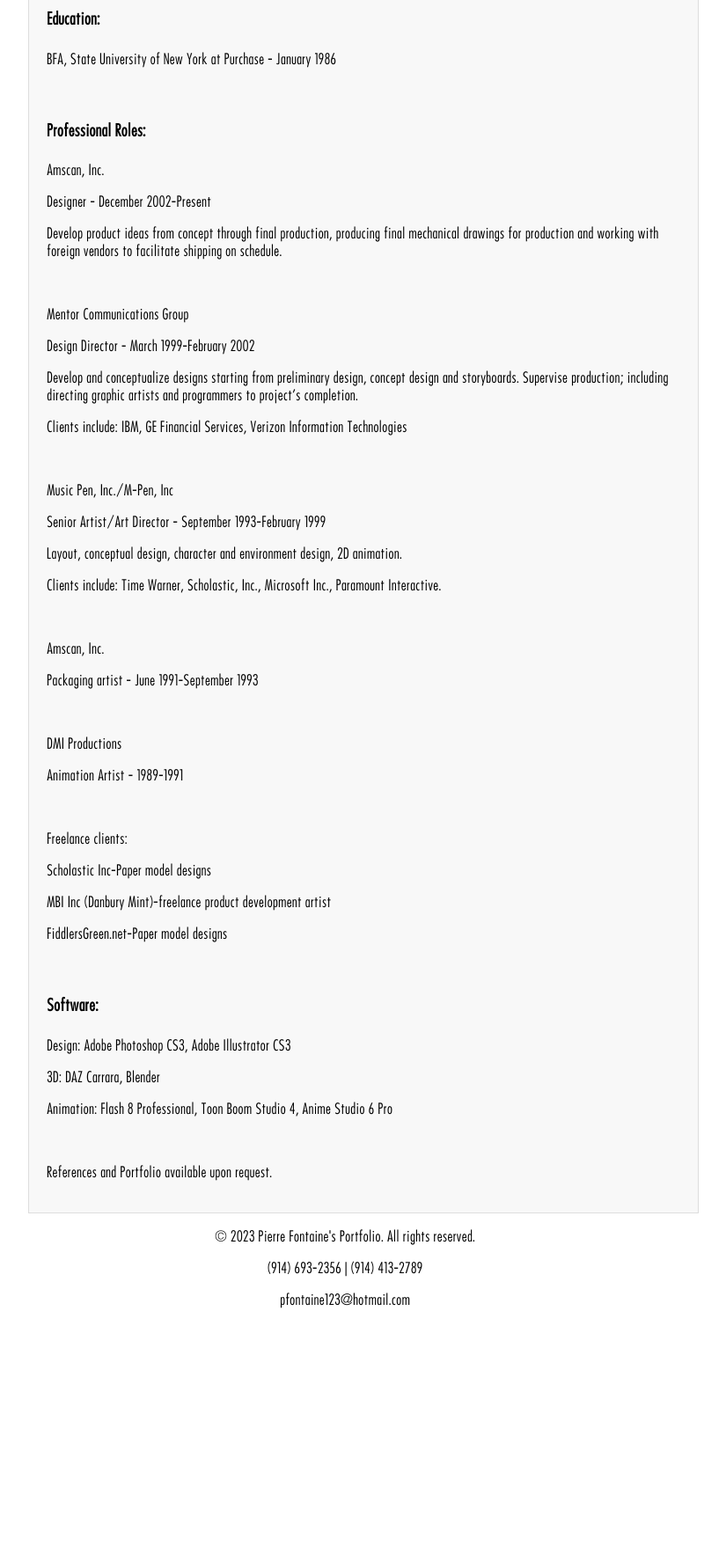
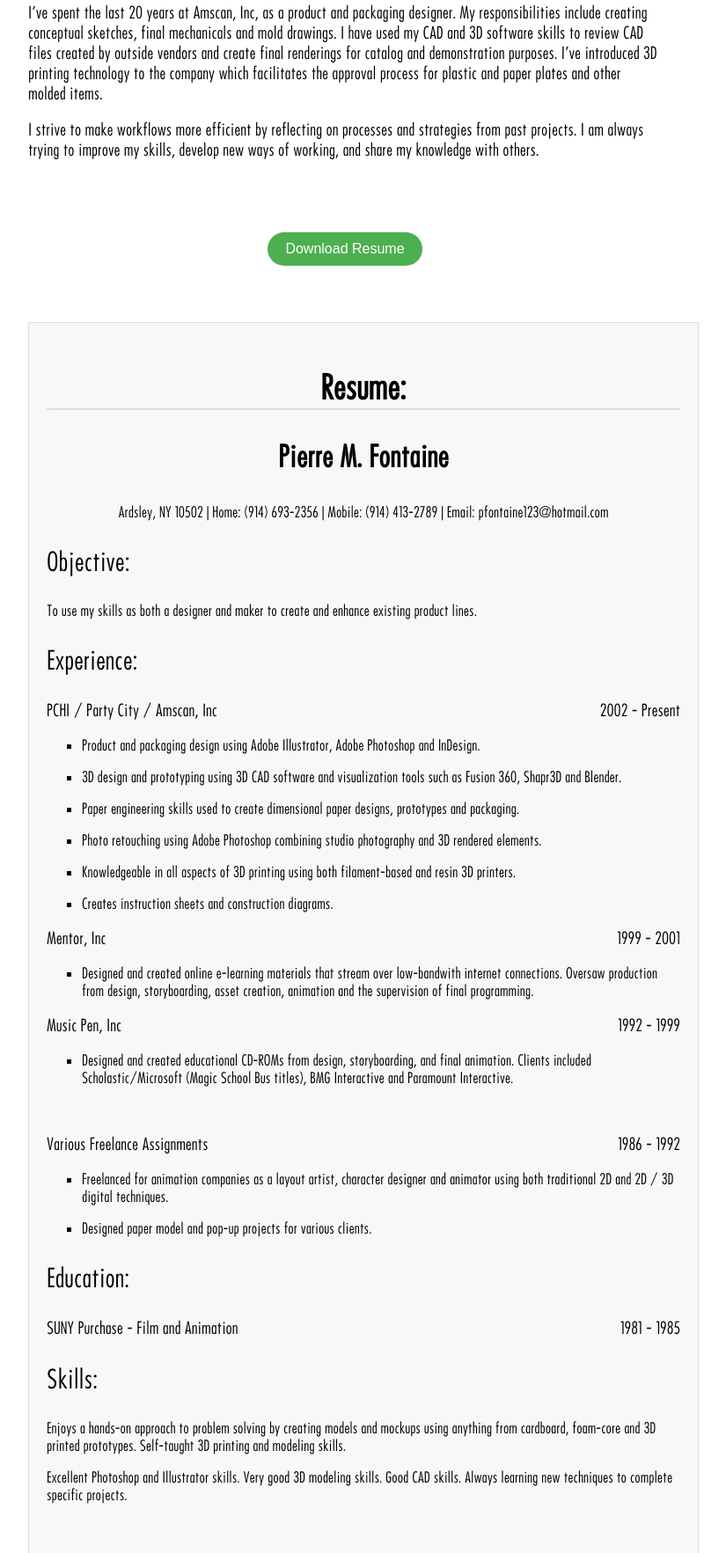
Before and after one commit to Ed-Ryan/Ed-Ryan.github.io, a plain HTML site: page aboutme.html in a window 1280 px wide. Shown: the part 584-2349 px from the top of the page at 88% size, without its empty margins (248-1073 px from the left). Before the commit the page ends 2087 px from the top, so only its background shows below. Drawn offline with Linux system fonts and the light colour scheme.

Commit message:
Last changes

```diff
--- a/aboutme.html
+++ b/aboutme.html
@@ -3,6 +3,25 @@
 <head>
   <title>Pierre Fontaine Portfolio</title>
   <link rel="stylesheet" id="stylesheet" href="pierre.css">
+  <style>
+    .button-container {
+      text-align: center;
+      margin-bottom: 20px;
+    }
+    .download-button {
+      background-color: #4CAF50; /* Green */
+      border: none;
+      color: white;
+      padding: 10px 20px;
+      text-align: center;
+      text-decoration: none;
+      display: inline-block;
+      font-size: 16px;
+      margin: 4px 2px;
+      cursor: pointer;
+      border-radius: 20px;
+    }
+  </style>
 </head>
 <body>
   <header>
@@ -16,45 +35,72 @@
     <a href="paper.html">Paper Engineering</a>
     <a href="design.html">Design</a>
   </nav><br><br>
-
+  <div style="text-align:left; width: 75%; margin: 0 12.5%;">
+    <p style="font-size:28px;">About Me:</p>
+    <p style="font-size:18px;">I am a creative and curious person who is always learning new processes, improving on old techniques and looking out for new trends in both design and technology.</p>
+    <p style="font-size:18px;">My talents include 2D and 3D illustration and animation, modelling, paper crafting, graphic design, photo retouching, and 3D printing.</p>
+    <p style="font-size:18px;">I studied 2D animation in college and spent the first 20 years of my professional career working both full-time and freelance for various animation companies. Seven of those years were spent at Music Pen, Inc, a leading multi-media company as a senior artist and animation supervisor working on projects for Microsoft and Paramount Interactive.</p>
+    <p style="font-size:18px;">I’ve spent the last 20 years at Amscan, Inc, as a product and packaging designer. My responsibilities include creating conceptual sketches, final mechanicals and mold drawings. I have used my CAD and 3D software skills to review CAD files created by outside vendors and create final renderings for catalog and demonstration purposes. I’ve introduced 3D printing technology to the company which facilitates the approval process for plastic and paper plates and other molded items.</p>
+    <p style="font-size:18px;">I strive to make workflows more efficient by reflecting on processes and strategies from past projects. I am always trying to improve my skills, develop new ways of working, and share my knowledge with others.</p>
+  </div><br><br>
+  <div class="button-container">
+    <br><a href="Pierre_Fontaine_resume.pdf" download><button class="download-button">Download Resume</button></a>
+  </div><br><br>
   <section id="about-resume">
-    <h2>Resume:</h2>
-    <h3 style="font-weight:bold;">Pierre M. Fontaine</h3>
-    <p style="text-align: center;">Animation, Illustration, Paper Models</p><br>
-    <p style="text-align: center;">Ardsley, NY 10502 | (914) 693-2356 | (914) 413-2789 | pfontaine123@hotmail.com | <a href="index.html">Website</a></p><br>
-    <h4 style="font-weight:bold;">Education:</h4>
-    <p>BFA, State University of New York at Purchase - January 1986</p><br>
-    <h4 style="font-weight: bold;">Professional Roles:</h4>
-    <p>Amscan, Inc.</p>
-    <p>Designer - December 2002-Present</p>
-    <p>Develop product ideas from concept through final production, producing final mechanical drawings for production and working with foreign vendors to facilitate shipping on schedule.</p><br>
-    <p>Mentor Communications Group</p>
-    <p>Design Director - March 1999-February 2002</p>
-    <p>Develop and conceptualize designs starting from preliminary design, concept design and storyboards.  Supervise production; including directing graphic artists and programmers to project’s completion.</p>
-    <p>Clients include: IBM, GE Financial Services, Verizon Information Technologies</p><br>
-    <p>Music Pen, Inc./M-Pen, Inc</p>
-    <p>Senior Artist/Art Director - September 1993-February 1999</p>
-    <p>Layout, conceptual design, character and environment design, 2D animation.</p>
-    <p>Clients include: Time Warner, Scholastic, Inc., Microsoft Inc., Paramount Interactive.</p><br>
-    <p>Amscan, Inc.</p>
-    <p>Packaging artist - June 1991-September 1993</p><br>
-    <p>DMI Productions</p>
-    <p>Animation Artist - 1989-1991</p><br>
-    <p>Freelance clients:</p>
-    <p>Scholastic Inc-Paper model designs</p>
-    <p>MBI Inc (Danbury Mint)-freelance product development artist</p>
-    <p>FiddlersGreen.net-Paper model designs</p><br>
-    <h4 style="font-weight:bold;">Software:</h4>
-    <p>Design: Adobe Photoshop CS3, Adobe Illustrator CS3</p>
-    <p>3D:  DAZ Carrara, Blender</p>
-    <p>Animation: Flash 8 Professional, Toon Boom Studio 4, Anime Studio 6 Pro</p><br>
-    <p>References and Portfolio available upon request.</p>
+    <h2 style="font-size: 36px;">Resume:</h2>
+    <h3 style="font-weight:bold; font-size: 32px;">Pierre M. Fontaine</h3>
+    <p style="text-align: center;">Ardsley, NY 10502 | Home: (914) 693-2356 | Mobile: (914) 413-2789 | Email: pfontaine123@hotmail.com</p>
+    <p style="font-size: 28px;">Objective:</p>
+    <p>To use my skills as both a designer and maker to create and enhance existing product lines.</p>
+    <p style="font-size: 28px;">Experience:</p>
+    <p style="font-size: 18px;">
+      <span>PCHI / Party City / Amscan, Inc</span>
+      <span style="float:right;">2002 - Present</span>
+    </p>
+    <ul style="list-style-type: square">
+      <li><p>Product and packaging design using Adobe Illustrator, Adobe Photoshop and InDesign.</p></li>
+      <li><p>3D design and prototyping using 3D CAD software and visualization tools such as Fusion 360, Shapr3D and Blender.</p></li>
+      <li><p>Paper engineering skills used to create dimensional paper designs, prototypes and packaging.</p></li>
+      <li><p>Photo retouching using Adobe Photoshop combining studio photography and 3D rendered elements.</p></li>
+      <li><p>Knowledgeable in all aspects of 3D printing using both filament-based and resin 3D printers.</p></li>
+      <li><p>Creates instruction sheets and construction diagrams.</p></li>
+    </ul>
+    <p style="font-size: 18px;">
+      <span>Mentor, Inc</span>
+      <span style="float:right;">1999 - 2001</span>
+    </p>
+    <ul style="list-style-type: square">
+      <li><p>Designed and created online e-learning materials that stream over low-bandwith internet connections. Oversaw production from design, storyboarding, asset creation, animation and the supervision of final programming.</p></li>
+    </ul>
+    <p style="font-size: 18px;">
+      <span>Music Pen, Inc</span>
+      <span style="float:right;">1992 - 1999</span>
+    </p>
+    <ul style="list-style-type: square">
+      <li><p>Designed and created educational CD-ROMs from design, storyboarding, and final animation. Clients included Scholastic/Microsoft (Magic School Bus titles), BMG Interactive and Paramount Interactive.</p></li>
+    </ul><br>
+    <p style="font-size: 18px;">
+      <span>Various Freelance Assignments</span>
+      <span style="float:right;">1986 - 1992</span>
+    </p>
+    <ul style="list-style-type: square">
+      <li><p>Freelanced for animation companies as a layout artist, character designer and animator using both traditional 2D and 2D / 3D digital techniques.</p></li>
+      <li><p>Designed paper model and pop-up projects for various clients.</p></li>
+    </ul>
+    <p style="font-size: 28px;">Education:</p>
+    <p style="font-size: 18px;">
+      <span>SUNY Purchase - Film and Animation</span>
+      <span style="float:right;">1981 - 1985</span>
+    </p>
+    <p style="font-size: 28px;">Skills:</p>
+    <p>Enjoys a hands-on approach to problem solving by creating models and mockups using anything from cardboard, foam-core and 3D printed prototypes. Self-taught 3D printing and modeling skills.</p>
+    <p>Excellent Photoshop and Illustrator skills. Very good 3D modeling skills. Good CAD skills. Always learning new techniques to complete specific projects.</p><br>
   </section>
 
   <!-- Add the website footer -->
   <footer>
     <p>© 2023 Pierre Fontaine's Portfolio. All rights reserved.</p>
-    <p>(914) 693-2356 | (914) 413-2789</p>
+    <p>Home: (914) 693-2356 | Mobile: (914) 413-2789</p>
     <p>pfontaine123@hotmail.com </p>
   </footer>
 </body>
--- a/pierre.css
+++ b/pierre.css
@@ -140,17 +140,6 @@
       text-align: center;
   }
 
-  @media screen and (max-width: 1000px) {
-    table {
-      display: block;
-    }
-
-    td {
-      width: 100%;
-      display: block;
-    }
-  }
-
   img {
       max-width: 100%;
       max-height: 100%;
@@ -182,10 +171,15 @@
   }
 
   #about-resume h3 {
-    font-size: 24px;
+    font-size: 26px;
   }
 
   #about-resume h4 {
+    font-size: 22px;
+    text-align: left;
+    font-weight: bold;
+  }
+  #about-resume h6 {
     font-size: 18px;
     text-align: left;
   }
```
Also changed, not shown: animation.html (+1 -1 lines), design.html (+1 -1 lines), illustrations.html (+8 -4 lines), index.html (+3 -2 lines), paper.html (+2 -2 lines), 1 other file.
